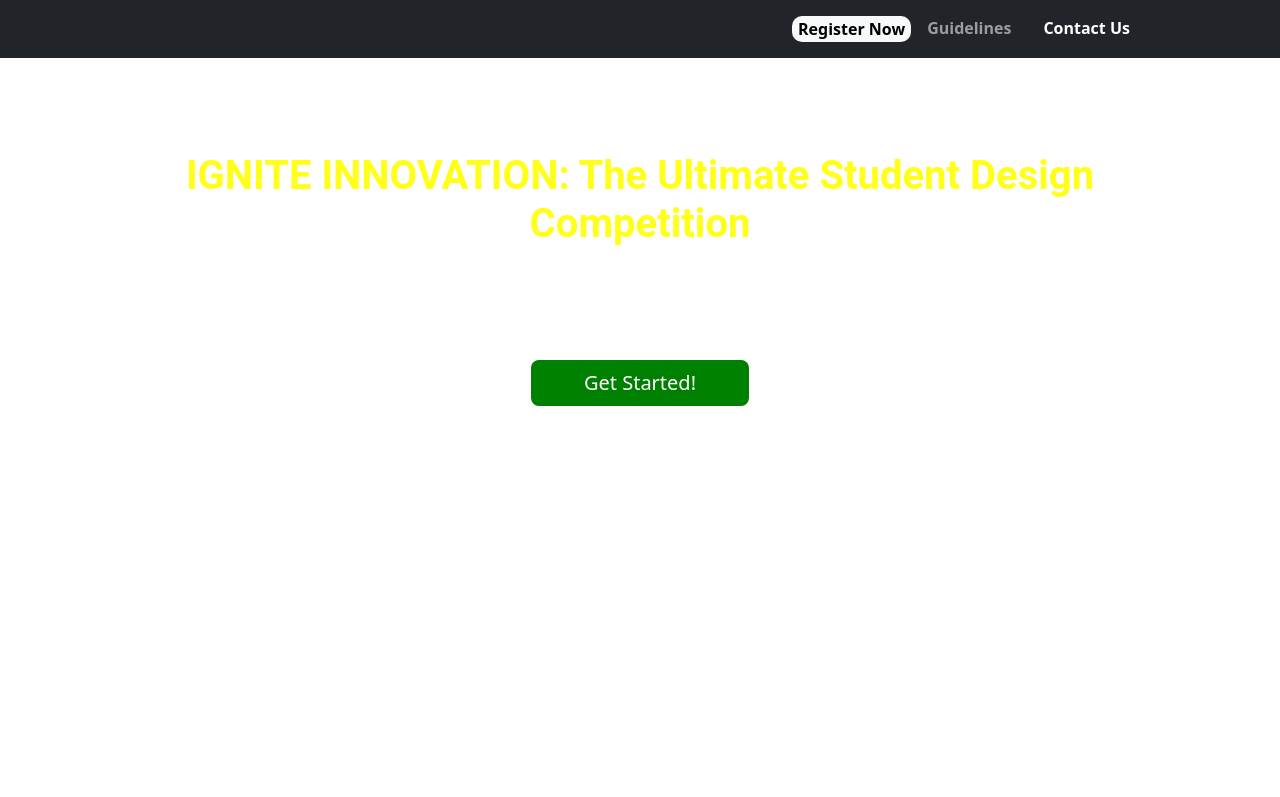
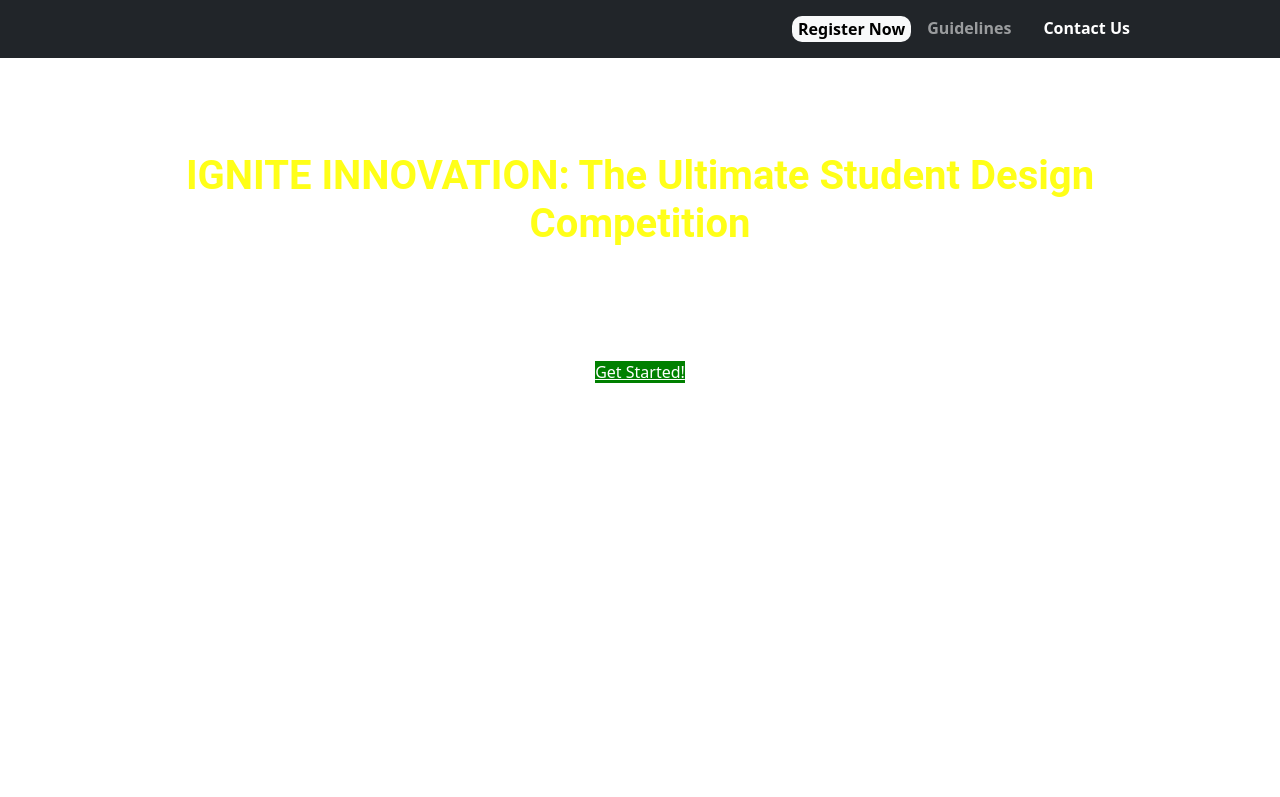
Before and after one commit to cyryl-Ai/oau-eee-ignite, a plain HTML site: page index.html in a window 1280 px wide. Shown: the top 797 px of the page. Drawn offline with nearby package versions, Linux system fonts and the light colour scheme.

Commit message:
Update index.html

```diff
--- a/index.html
+++ b/index.html
@@ -36,7 +36,7 @@
                 <h1 class="fw-bolder" style="color:yellow;font-family:roboto;">IGNITE INNOVATION: The Ultimate Student Design Competition</h1>
                 <h1 style="color:#fff;font-family:roboto;border-radius:5px;"><b>EEE OAU Alumni Set of 1992 presents the Student Design Competition</b></h1>
             </div>
-            <a class="btn btn-lg btn-light" href="#oau" style="background-color:green;color:#fff;width:20%;border:none;">Get Started!</a>
+            <a href="#oau" style="background-color:green;color:#fff;width:20%;border:none;">Get Started!</a>
         </div>
 
     </header>
```
